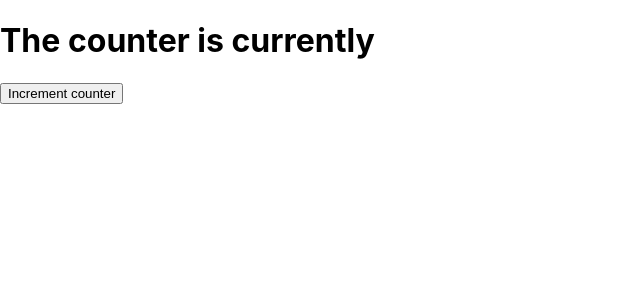
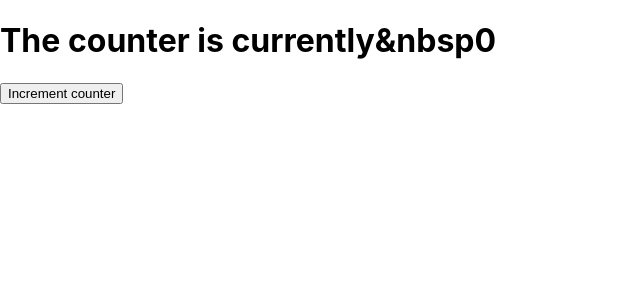
Before and after one commit to brendino500/udemy-jest-enzyme, a React app: page / in a window 1280 px wide. Shown: the top 300 px of the page, without its empty margins (0-640 px from the left). Built offline with nearby package versions, Linux system fonts and the light colour scheme.

Commit message:
Lecture 24 - Test counter display

```diff
--- a/src/App.js
+++ b/src/App.js
@@ -3,9 +3,14 @@
 import React from "react";
 
 function App() {
+  const [count, setCount] = React.useState(0);
+
   return (
     <div data-test="component-app">
-      <h1 data-test="counter-display">The counter is currently</h1>
+      <h1 data-test="counter-display">
+        The counter is currently&nbsp
+        <span data-test="count">{count}</span>
+      </h1>
       <button data-test="increment-button">Increment counter</button>
     </div>
   );
```
Also changed, not shown: 1 other file (tests, documents, lock files or other folders).
